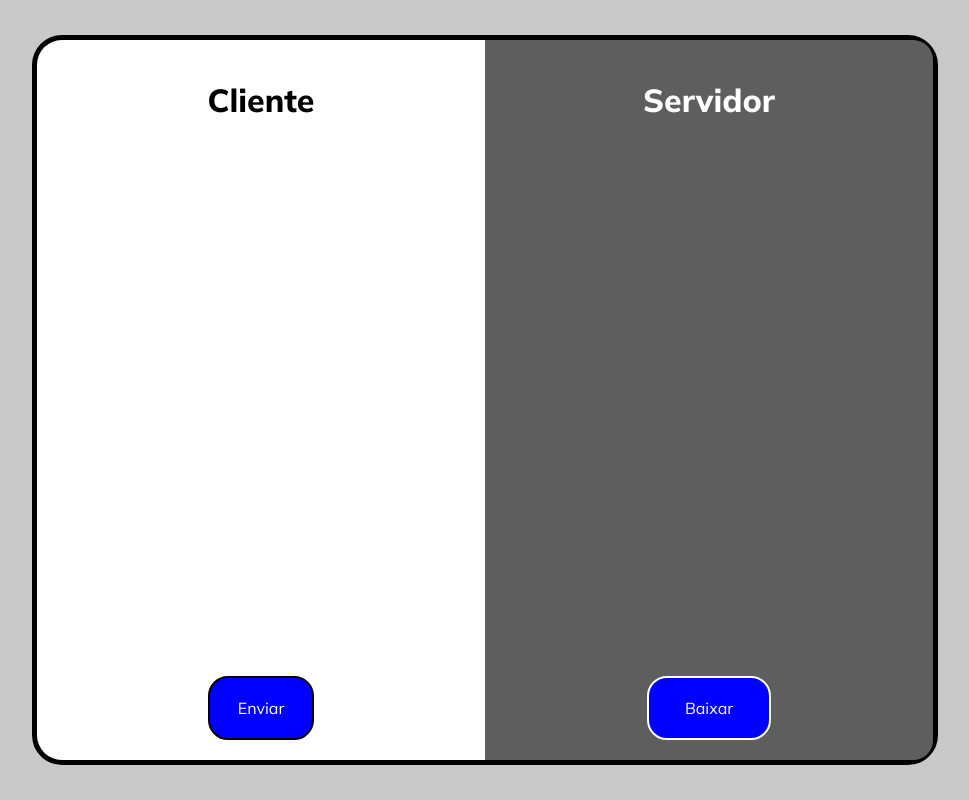
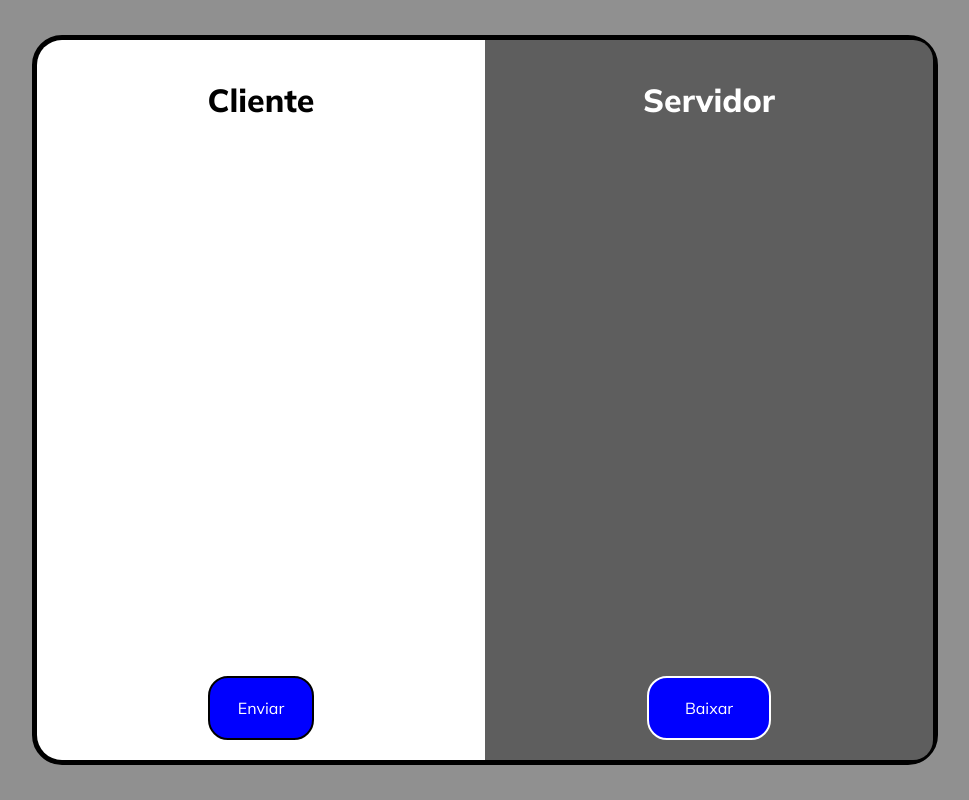
Before and after one commit to joseneto0/projeto-dw, a website: page public/pages/principal.html in a window 1280 px wide. Shown: the whole page, without its empty margins (155-1124 px from the left). Drawn offline with Linux system fonts and the light colour scheme; no server answers.

Commit message:
Update principal.css

```diff
--- a/public/css/principal.css
+++ b/public/css/principal.css
@@ -7,7 +7,7 @@
 }
 
 body {
-    background-color: #6f6f6f5f;
+    background-color: #909090;
 }
 
 main {
```
